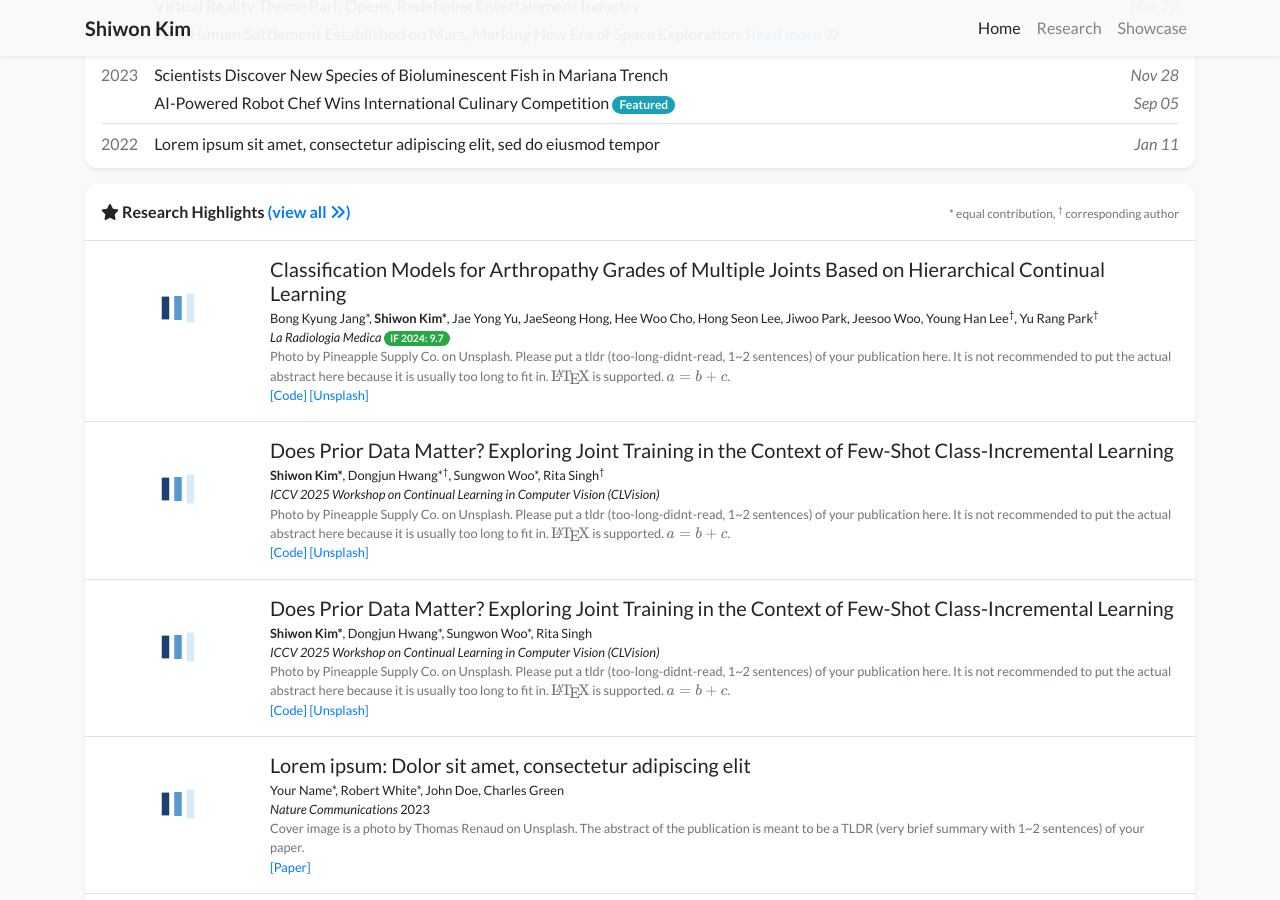
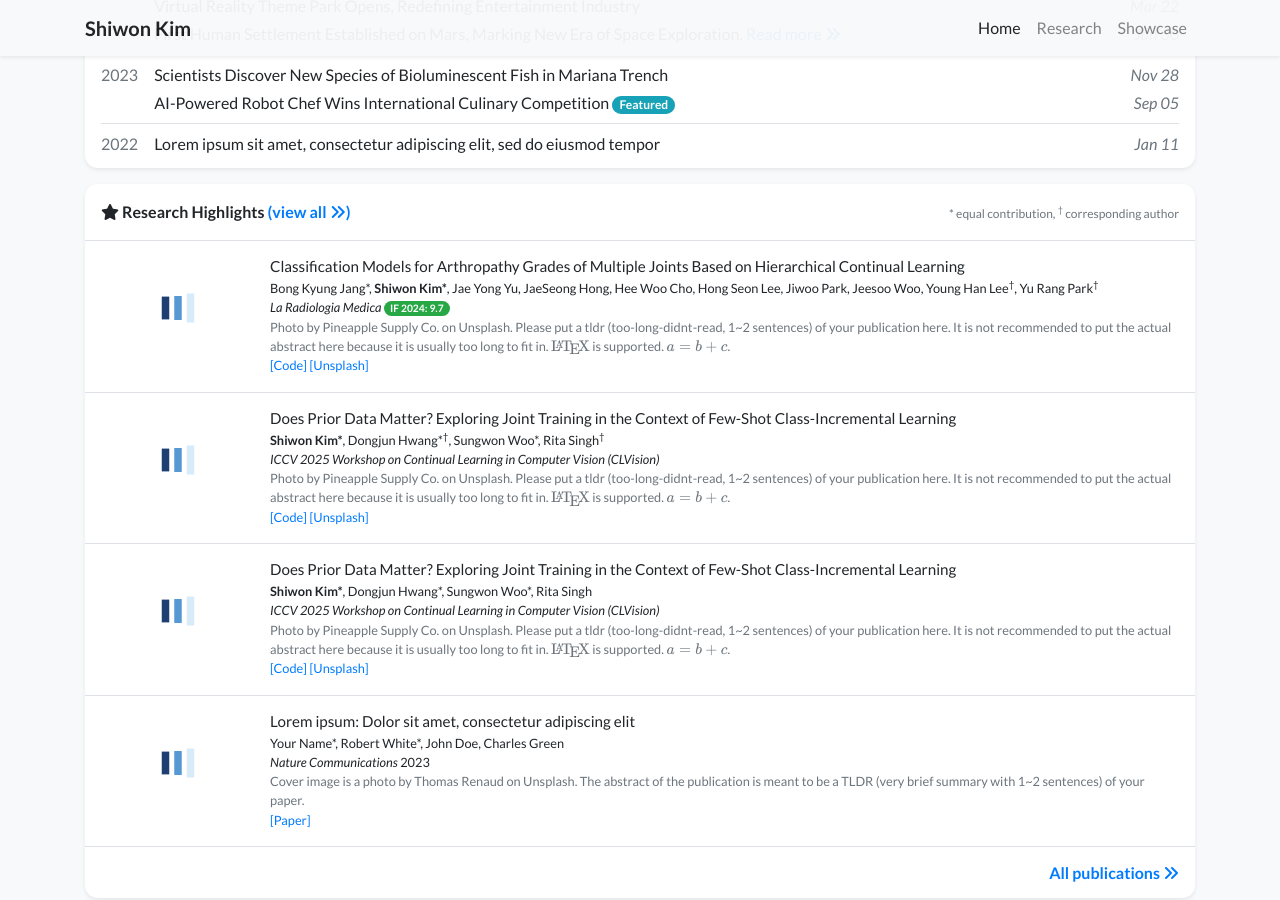
Before and after one commit to shiwonkim/shiwonkim.github.io, a Jekyll site: the page built from index.html, in a window 1280 px wide and 900 px high, scrolled down 908 px. Built offline with Jekyll 4.4.1, drawn with Linux system fonts in a browser that asks for light colours; nearby versions of some CDN libraries; a style sheet for code colours, icons or effects is not loaded.

Commit message:
edit profile

```diff
--- a/_includes/widgets/publication_item.html
+++ b/_includes/widgets/publication_item.html
@@ -9,7 +9,7 @@
             {%- endif -%}
         </div>
         <div class="col-md-9 col-xl-10 p-3 pl-md-0">
-            <h5 class="mt-0 mb-1 font-weight-normal">{{ item.title }}</h5>
+            <h5 class="mt-0 mb-1 font-weight-normal" style="font-size: 0.95rem;">{{ item.title }}</h5>
             <p class="mt-0 mb-0 small">{% include widgets/author_list.html authors=item.authors %}</p>
             <p class="mt-0 mb-0 small">{{item.pub_pre}}<i>{{ item.pub }}</i>{{ item.pub_post }} {{ item.pub_date }} {{ item.pub_last }} <span data-semantic-scholar-id="{{ item.semantic_scholar_id }}"></span></p>
             <p class="mt-0 mb-0 small text-muted">{{ item.abstract }}</p>
```
